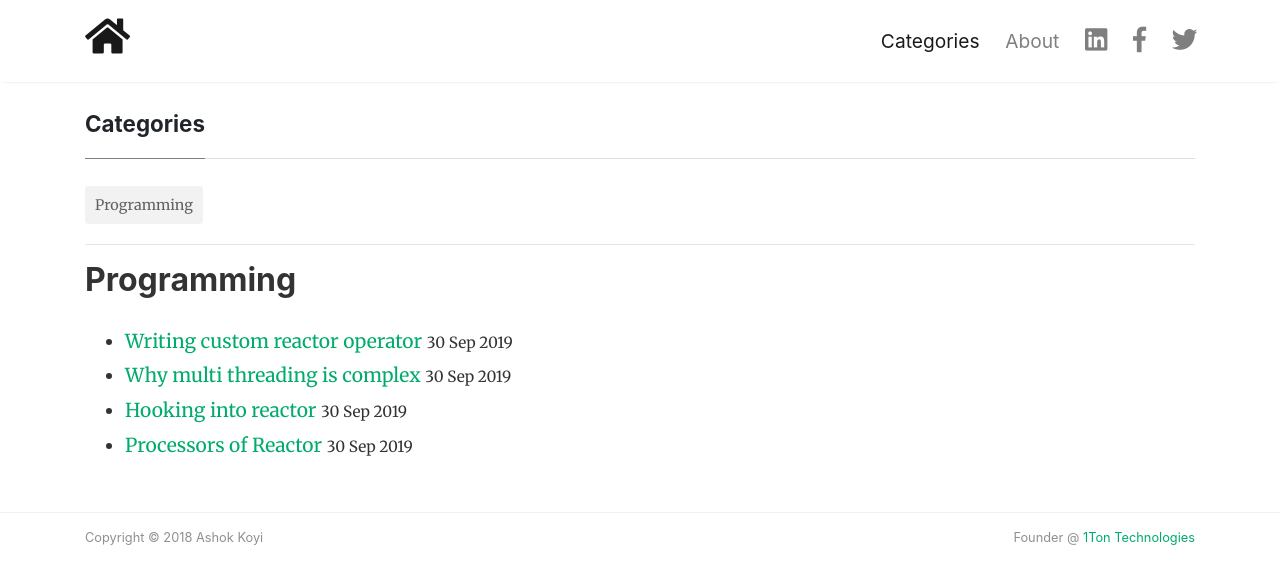
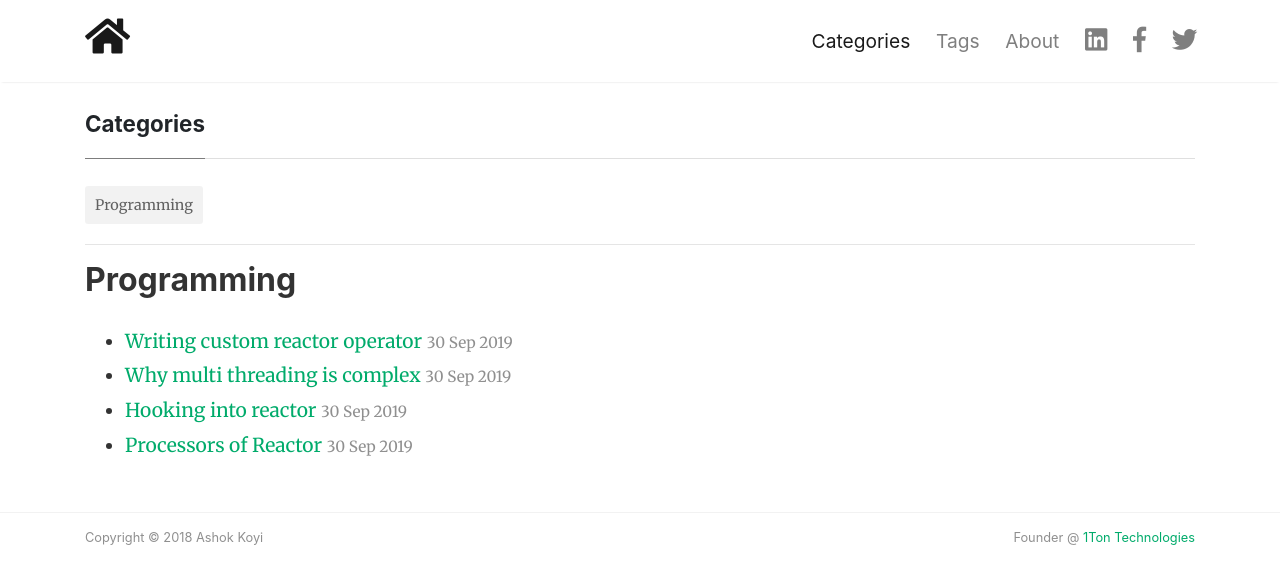
Before and after one commit to thekalinga/thekalinga.in, a Jekyll site: the page built from categories.html, in a window 1280 px wide. Shown: the top 584 px of the page. Built offline with Jekyll 4.4.1, drawn with Linux system fonts in a browser that asks for light colours; nearby versions of some CDN libraries.

Commit message:
Changed the layout of the post slightly

```diff
--- a/_layouts/default.html
+++ b/_layouts/default.html
@@ -77,6 +77,14 @@
                     <li class="nav-item">
                         {% endif %}
                         <a class="nav-link" href="{{ site.baseurl }}/categories">Categories</a>
+                    </li>
+
+                    {% if page.url == "/tags.html" %}
+                    <li class="nav-item active">
+                        {% else %}
+                    <li class="nav-item">
+                        {% endif %}
+                        <a class="nav-link" href="{{ site.baseurl }}/tags">Tags</a>
                     </li>
 
                     {% if page.url == "/about.html" %}
--- a/categories.html
+++ b/categories.html
@@ -19,7 +19,7 @@
             {% for post in categories[1] %}
             <li>
                 <a class="post-title" href="{{ site.baseurl }}{{ post.url }}">{{ post.title }}</a>
-                <small class="post-date">{{ post.date | date_to_string }}</small>
+                <small><span class="post-date">{{ post.date | date_to_string }}</span></small>
             </li>
             {% endfor %}
         </ul>
```
